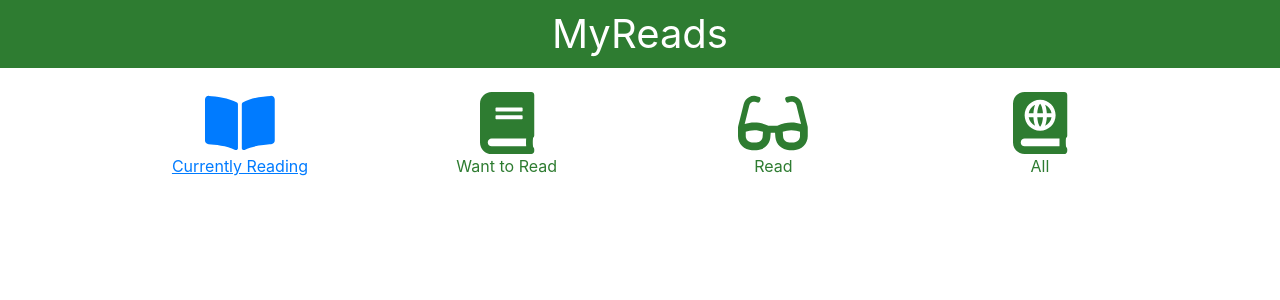
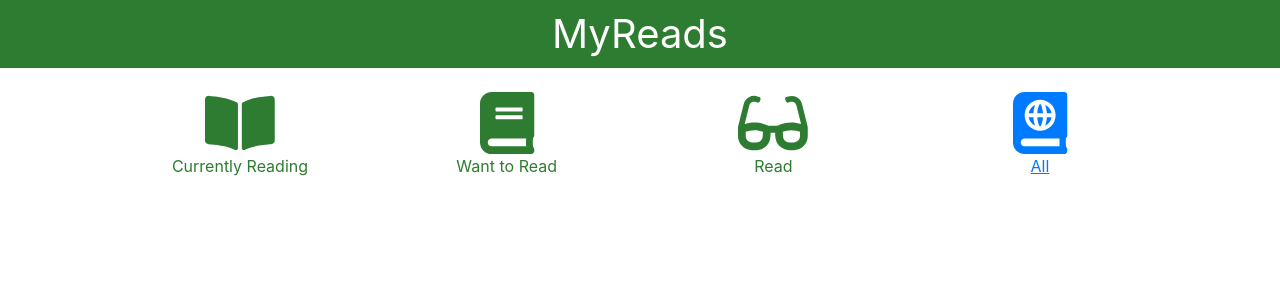
Before and after one commit to AvnerGeraldo/my-reads-project, a React (Create React App) app: page /search in a window 1280 px wide. Shown: the top 300 px of the page. Built offline with nearby package versions, Linux system fonts and the light colour scheme; no server answers.

Commit message:
Arrumando para buscar apenas por shelf selecionado

```diff
--- a/src/App.js
+++ b/src/App.js
@@ -14,7 +14,7 @@ import { faFilter } from '../node_modules/@fortawesome/free-solid-svg-icons';
 class BooksApp extends React.Component {
   state = {
     bookData: [],
-    shelfActive: 'Currently Reading'
+    shelfActive: 'All'
   }
 
   componentDidMount() {
@@ -22,7 +22,6 @@ class BooksApp extends React.Component {
   }
 
   changeShelfHandler = (shelf) => {
-    console.log(shelf)
     this.setState({ shelfActive: shelf })
   }
 
--- a/src/ButtonChooseShelf/ButtonChooseShelf.js
+++ b/src/ButtonChooseShelf/ButtonChooseShelf.js
@@ -25,17 +25,17 @@ const ButtonChooseShelf = ({ bookshelf, active, changeShelf }) => {
         icon: faAtlas
     }]
 
-    const shelfObj = objBookShelt.filter((item) => item.title === bookshelf)
+    const shelfObj = (objBookShelt.filter((item) => item.title === bookshelf))[0]
 
     return (
         <Link
             to='/'
-            onClick={() => changeShelf(shelfObj[0].title)}
+            onClick={() => changeShelf(shelfObj.title)}
             className={active ? 'active' : null}>
             <FontAwesomeIcon
-                icon={shelfObj[0].icon}
+                icon={shelfObj.icon}
                 className="mx-auto d-block" />
-            <div className=''>{shelfObj[0].title}</div>
+            <div className=''>{shelfObj.title}</div>
         </Link>
     )
 }
--- /dev/null
+++ b/src/Shelf/Shelf.js
@@ -0,0 +1,32 @@
+import React from 'react'
+import propTypes from 'prop-types'
+
+const Shelf = ({ data, chooseShelf }) => {
+    let shelf;
+
+    switch (chooseShelf) {
+        case 'Currently Reading':
+            shelf = 'currentlyReading'
+            break;
+        case 'Want to Read':
+            shelf = 'wantToRead'
+            break;
+        case 'Read':
+            shelf = 'read'
+            break;
+        default:
+            shelf = null
+    }
+
+    const listShelfData = data.filter((book) => {
+        if (shelf === null) {
+            return book
+        }
+
+        return book.shelf === shelf
+    })
+    console.log(listShelfData);
+    return ''
+}
+
+export default Shelf
```
